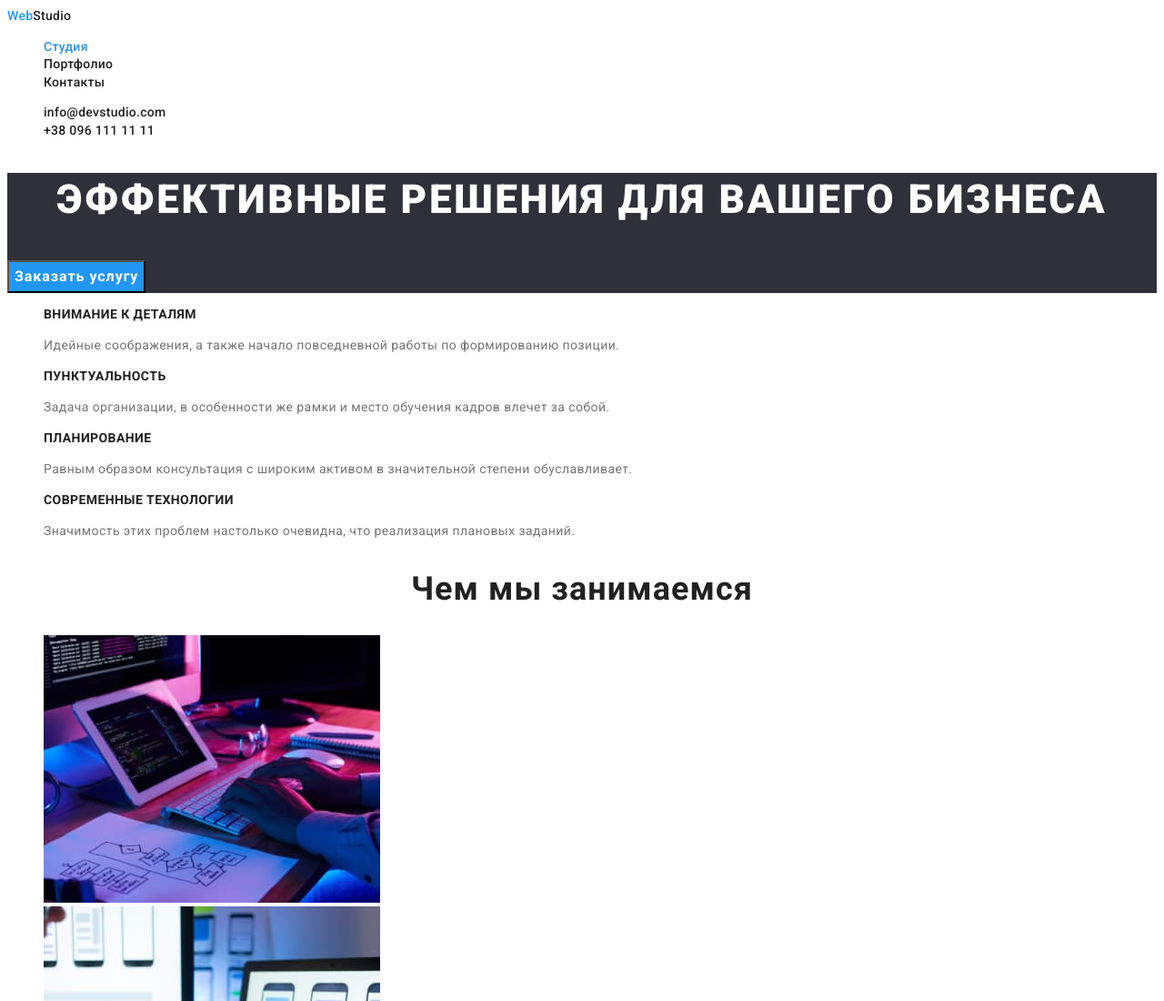
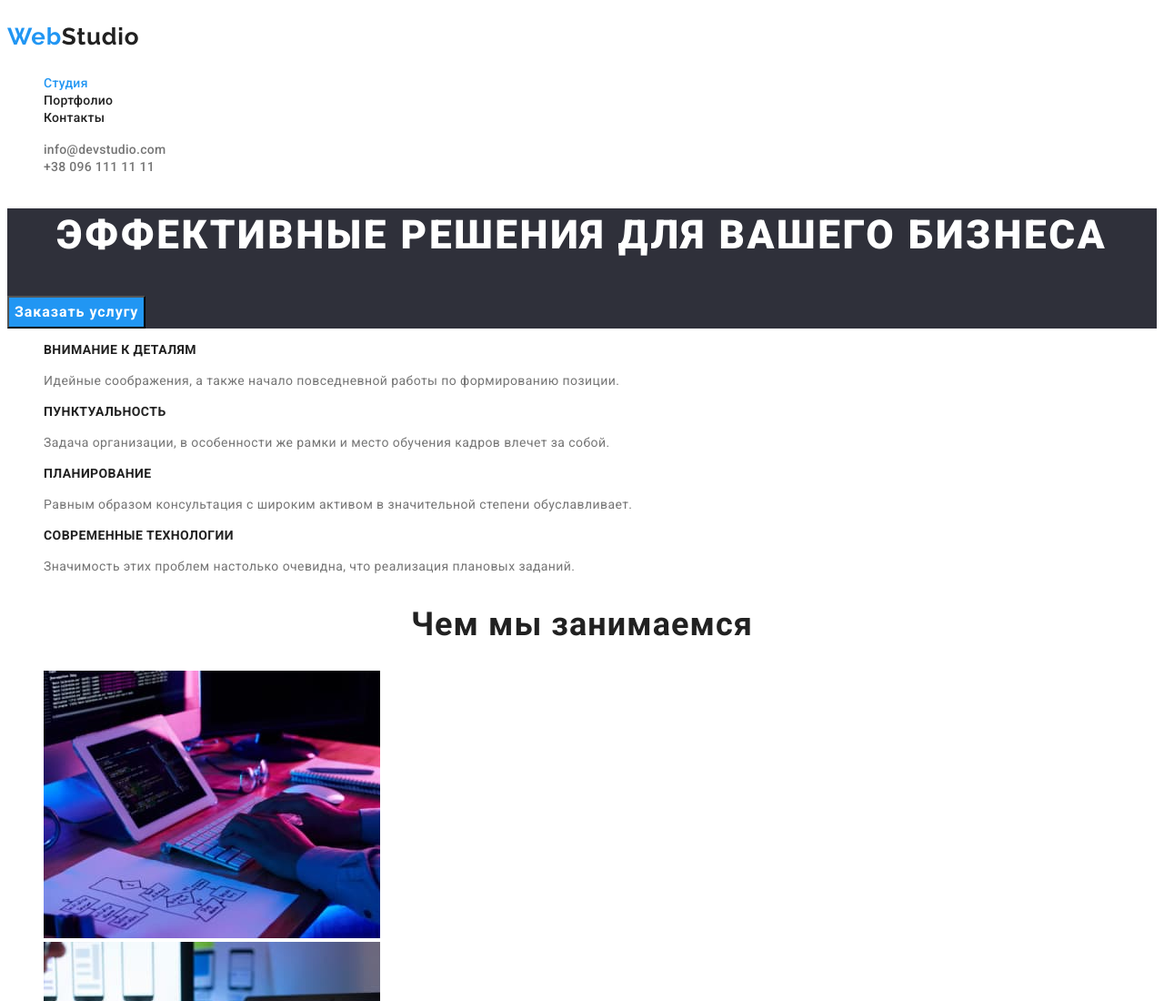
Before and after one commit to AnnHevel/goit-markup-hw-02, a plain HTML site: page index.html in a window 1280 px wide. Shown: the top 1100 px of the page at 91% size. Drawn offline with Linux system fonts and the light colour scheme.

Commit message:
редактировала хедер

```diff
--- a/css/styles.css
+++ b/css/styles.css
@@ -12,40 +12,48 @@ body {
     color: var(--primary-text-color);
 }
 
-.link {
-    text-decoration: none;
-    color: var(--title-text-color);
-}
 
 ul {
     list-style-type: none;
 }
 
-.header {
-font-weight: 500;
-font-size: 14px;
-line-height: 1.4;
-letter-spacing: 0.02em;
-}
 
-
-.primary-logo.logo-accent {
+.primary-logo {
     font-family: Raleway, sans-serif;
    font-weight: 700;
    font-size: 26px;
    line-height: 1.9;
-   letter-spacing: 0.03em; }
-
+   letter-spacing: 0.03em;
+   color: var(--title-text-color);
+   text-decoration: none;
+}
    .logo-accent {
     color: var(--accent-color);
 }
 
+.link {
+text-decoration: none;
+font-weight: 500;
+font-size: 14px;
+line-height: 1.14;
+letter-spacing: 0.02em;
+color: var(--title-text-color);
+}
 .main-nav .current {
     color: var(--accent-color);
 }
 
-.contacts-header :hover,
-.contacts-header :focus { color: var(--accent-color); }
+.contacts-header-list :hover,
+.contacts-header-list :focus { color: var(--accent-color); }
+
+.contacts-header {
+font-weight: 500;
+font-size: 14px;
+line-height: 1.14;
+letter-spacing: 0.02em;
+color: var(--primary-text-color);
+text-decoration: none;
+}
 
 .hero {
     background-color: #2F303A;
@@ -147,8 +155,8 @@ letter-spacing: 0.03em;
 text-decoration: none;
 color: var(--primary-white-color);
 }
-.footer-link :hover,
-.footer-link :focus {
+.footer-list-link :hover,
+.footer-list-link :focus {
     color: var(--accent-color);
 }
 
--- a/index.html
+++ b/index.html
@@ -13,16 +13,17 @@
 <body>
     <header class="header">
         <nav class="main-nav">
-        <a lang="en" href="" class="primary-logo link"><span class="logo-accent">Web</span>Studio</a>
+            <p> <a lang="en" href="" class="primary-logo"><span class="logo-accent">Web</span>Studio</a>
+           </p>
         <ul>
             <li> <a href="" class="link current">Студия</a></li>
             <li> <a href="./portfolio.html" class="link">Портфолио</a></li>
             <li> <a href="" class="link">Контакты</a></li>
         </ul>
         </nav>
-        <ul>
-            <li> <a href="mailto:info@devstudio.com" class="link contacts-header">info@devstudio.com</a></li>
-            <li> <a href="tell:+380961111111" class="link contacts-header"> +38 096 111 11 11</a></li>
+        <ul class="contacts-header-list">
+            <li> <a href="mailto:info@devstudio.com" class="contacts-header">info@devstudio.com</a></li>
+            <li> <a href="tell:+380961111111" class="contacts-header"> +38 096 111 11 11</a></li>
         </ul>
     </header>
     <main>
@@ -88,7 +89,7 @@
     <footer class="footer">
         <p><a lang="en" href="" class="footer-logo"><span class="logo-accent">Web</span>Studio </a></p>
         <address>
-        <ul>
+        <ul class="footer-list-link">
            <li ><a href="https://goo.gl/maps/PhY1mtrTNS7rqfjU8" target="blank" class="footer-link"> г. Киев, пр-т Леси Украинки, 26</a></li>
            <li> <a href="mailto:info@devstudio.com" class="footer-contacts"> info@devstudio.com </a> </li>
            <li><a href="tell:+380961111111" class="footer-contacts"> +38 096 111 11 11</a></li>
```
Also changed, not shown: portfolio.html (+1 -1 lines).
